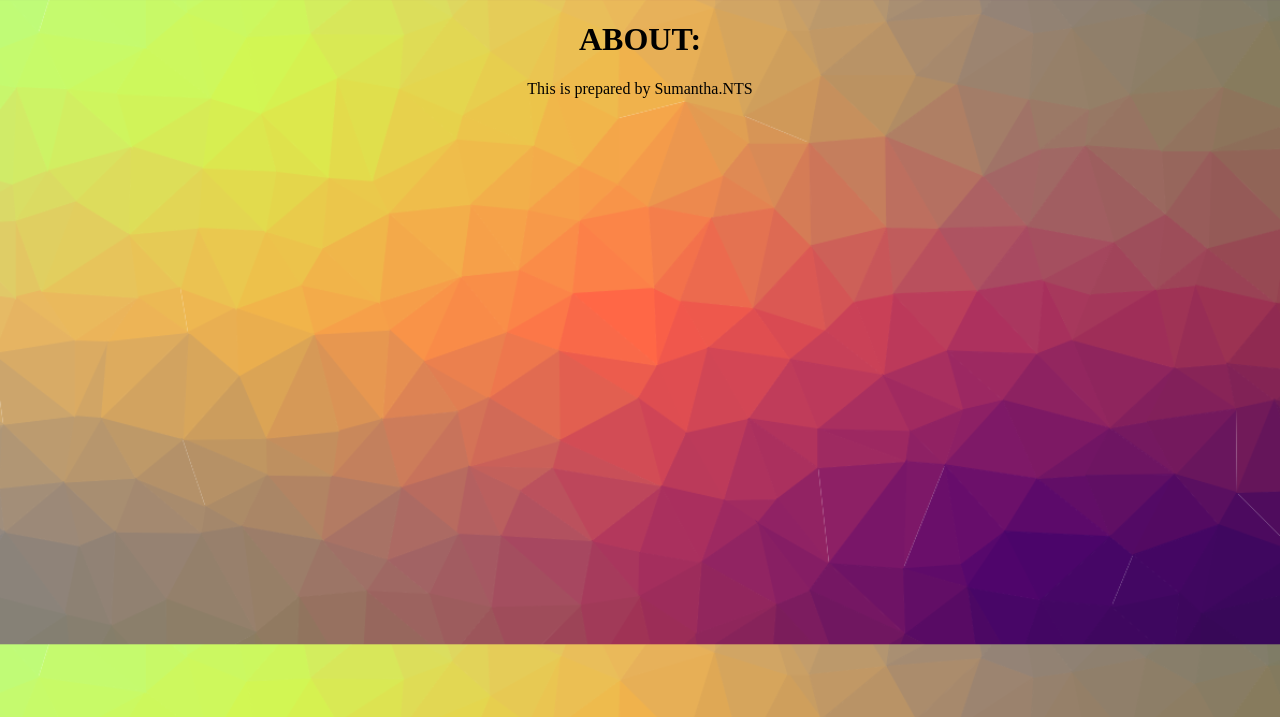
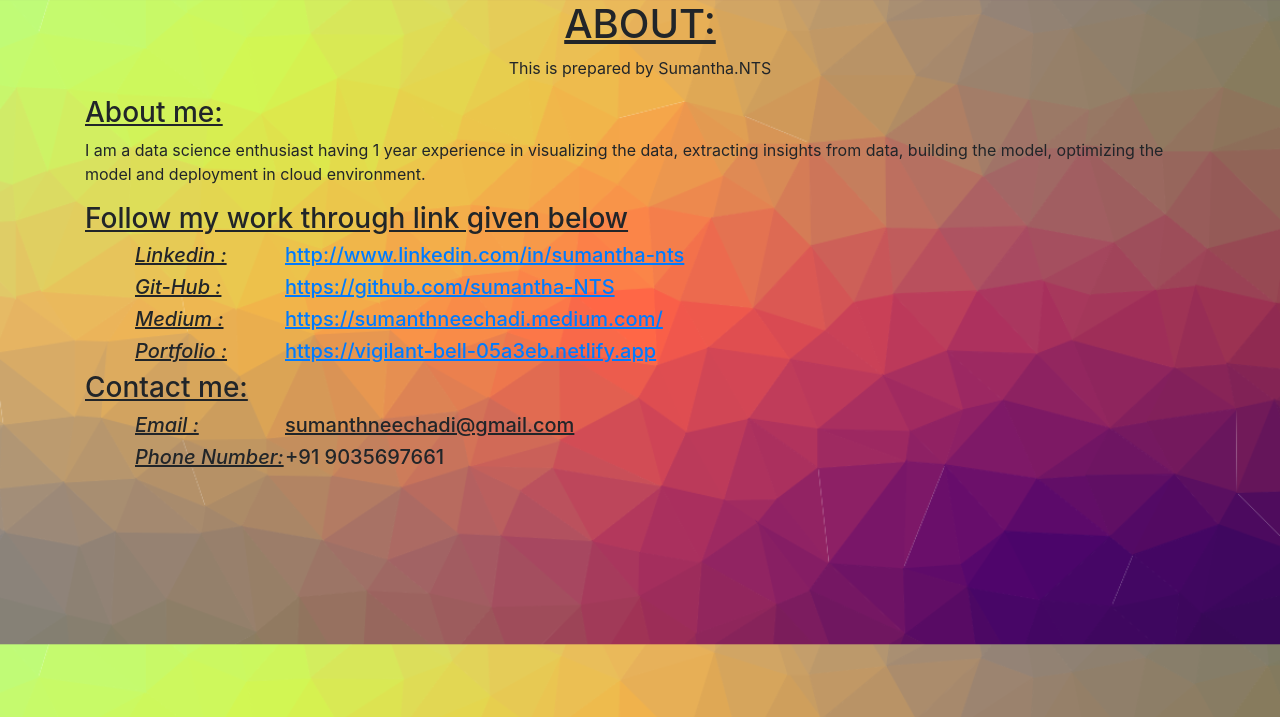
Before and after one commit to sumantha-NTS/Video-recommendation-system, a Flask app: page /about in a window 1280 px wide. Shown: the top 717 px of the page. Run offline with Flask 2, Linux system fonts and the light colour scheme; parts of the project's set-up code (start-up, migrations or seed data) failed here and were passed over; some libraries are stand-ins or nearby versions.

Commit message:
Add files via upload

```diff
--- a/static/css/styles.css
+++ b/static/css/styles.css
@@ -99,15 +99,17 @@ input[type="text"]::placeholder {
     margin-left: 50px;
     width: 400px;
     height: 300px;
+    border-radius: 20px;
     position: relative;
-    border: 2px solid #FEDE00;
+    border: 2px solid #0004fe;
 }
 .y_image1 {
     margin-top: -25px;
+    border-radius: 20px;
     width: 250px;
     height: 200px;
     position: relative;
-    border: 2px solid #FEDE00;
+    border: 2px solid #3700fe;
 }
 .img {
     width: 450px;
@@ -128,3 +130,15 @@ input[type="text"]::placeholder {
     font-size: 20px;
     margin-top: 25px;
 }
+.about_page {
+    text-align: center;
+}
+.link1 {
+    width: 150px;
+    float: left;
+    margin-left: 50px;
+}
+.link2 {
+
+    float: left;
+}
--- a/templates/about.html
+++ b/templates/about.html
@@ -3,9 +3,49 @@
 <head>
     <link rel="stylesheet" href="{{ url_for('static', filename='css/styles.css') }}">
     <link rel="stylesheet" href="https://pro.fontawesome.com/releases/v5.10.0/css/all.css"/>
+    <link rel="stylesheet" href="https://cdn.jsdelivr.net/npm/bootstrap@4.6.0/dist/css/bootstrap.min.css">
+
 </head>
-<body style="text-align: center;">
-    <h1>ABOUT:</h1>
-    <p>This is prepared by Sumantha.NTS</p>
+<body>
+    <div class="about_page">
+        <h1><u>ABOUT:</u></h1>
+        <p>This is prepared by Sumantha.NTS</p>
+    </div>
+    <div class="container">
+        <h3><u>About me:</u></h3>
+        <p>I am a data science enthusiast having 1 year experience in visualizing the data, extracting insights from data, building the model,
+            optimizing the model and deployment in cloud environment.
+        </p>
+        <h3><u>Follow my work through link given below</u></h3>
+        <div class="container">
+            <div class="row">
+                <div class="link1">
+                    <h5><u><i>Linkedin :</i></u></h5>
+                    <h5><u><i>Git-Hub :</i></u></h5>
+                    <h5><u><i>Medium :</i></u></h5>
+                    <h5><u><i>Portfolio :</i></u></h5>
+                </div>
+                <div class="link2">
+                    <h5><a href="http://www.linkedin.com/in/sumantha-nts"><u>http://www.linkedin.com/in/sumantha-nts</u></a></h5>
+                    <h5><a href="https://github.com/sumantha-NTS"><u>https://github.com/sumantha-NTS</u></a></h5>
+                    <h5><a href="https://sumanthneechadi.medium.com/"><u>https://sumanthneechadi.medium.com/</u></a></h5>
+                    <h5><a href="https://vigilant-bell-05a3eb.netlify.app"><u>https://vigilant-bell-05a3eb.netlify.app</u></a></h5>
+                </div>
+            </div>
+        </div>
+        <h3><u>Contact me:</u></h3>
+        <div class="container">
+            <div class="row">
+                <div class="link1">
+                    <h5><u><i>Email :</i></u></h5>
+                    <h5><u><i>Phone Number:</i></u></h5>
+                </div>
+                <div class="link2">
+                    <h5><a><u>sumanthneechadi@gmail.com</u></a></h5>
+                    <h5>+91 9035697661</h5>
+                </div>
+            </div>
+        </div>
+    </div>
 </body>
 </html>
```
